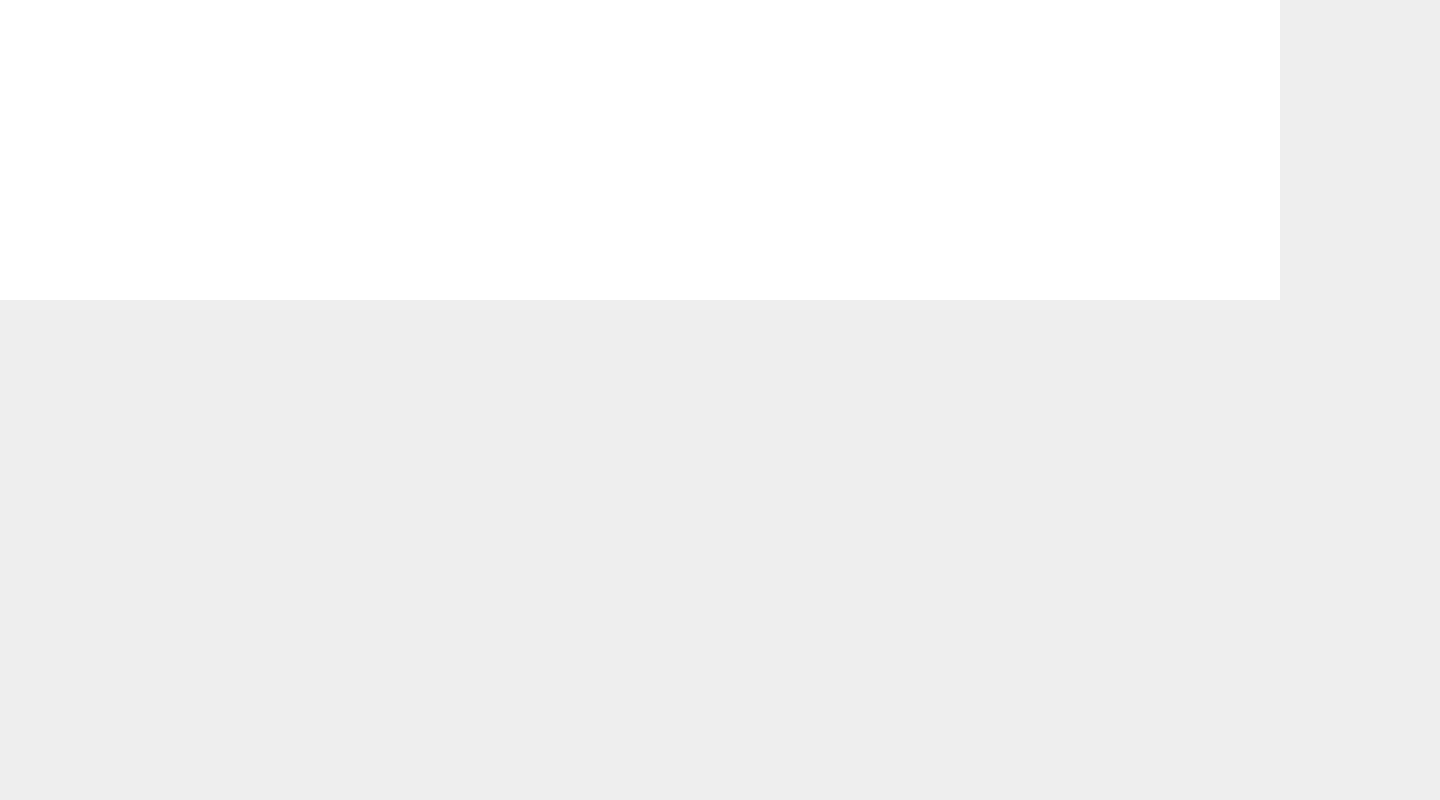
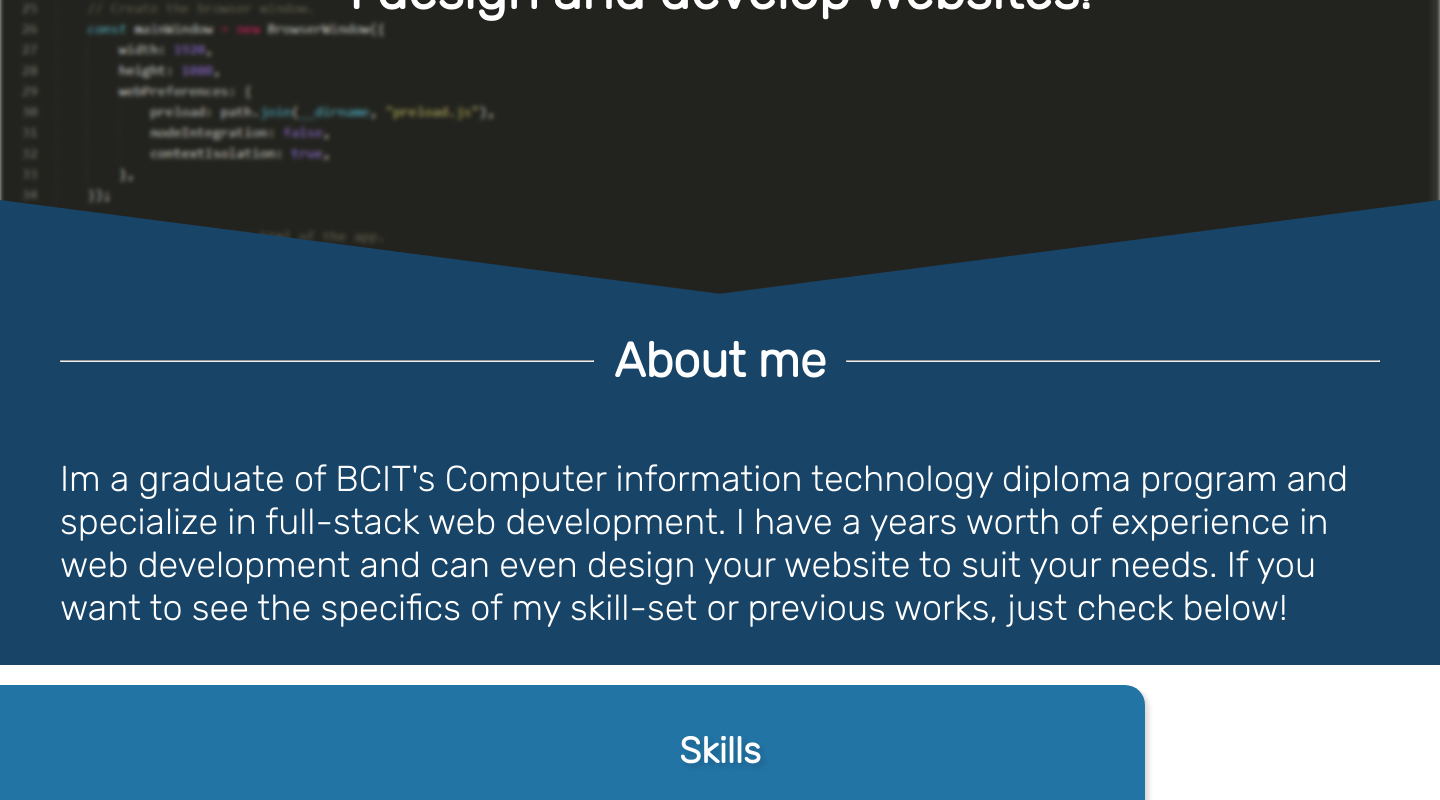
Before and after one commit to NSkelin/Web-Portfolio, a Next.js app: page /home in a window 1280 px wide. Before the commit this address had no page. Shown: the part 500-1300 px from the top of the page, 1440 px wide, since content can reach past the window. Before the commit the page ends 800 px from the top, so only its background shows below. Built offline with nearby package versions, Linux system fonts and the light colour scheme.

Commit message:
redesigned footer and renamed to home

```diff
--- /dev/null
+++ b/pages/home.jsx
@@ -0,0 +1,127 @@
+import Head from "next/head";
+import styles from "../styles/home.module.css";
+import CardHolder from "../components/cardHolder.jsx";
+import codeGearIcon from "../public/icon_gear_code.png";
+import cubeGearIcon from "../public/icon_cube_code.png";
+import serverIcon from "../public/icon_server.png";
+import emailIcon from "../public/icon_email.png";
+import githubIcon from "../public/icon_github.png";
+import linkedInIcon from "../public/icon_linkedin.png";
+import externalLinkIcon from "../public/icon_external_link.png";
+import LineTitle from "../components/lineTitle.jsx";
+import ContactMe from "../components/contactMe.jsx";
+import BackgroundCode from "../public/background_code.png";
+import TextOverImage from "../components/textOverImage.jsx";
+import PortfolioImage from "../public/Portfolio.png";
+import acceskenyaImage from "../public/acceskenya.png";
+import Link from "next/link";
+
+const skillCarder = {
+    cards: [
+        {
+            cardType: "skill",
+            title: "Front-end Development",
+            imageSource: cubeGearIcon,
+            array: ["HTML5", "CSS3", "ReactJS", "JavaScript"],
+        },
+        {
+            cardType: "skill",
+            title: "Back-end Development",
+            imageSource: codeGearIcon,
+            array: ["NodeJS", "NextJS", "Python", "Electron"],
+        },
+        {
+            cardType: "skill",
+            title: "Database & Hosting",
+            imageSource: serverIcon,
+            array: ["MySQL", "MongoDB", "FireBase", "Amazon Web Services"],
+        },
+    ],
+};
+const linkCarder = {
+    cards: [
+        {
+            cardType: "link",
+            title: "Portfolio",
+            imageSource: PortfolioImage,
+            array: [
+                {image: externalLinkIcon, link: "http://localhost:3000/"},
+                {image: githubIcon, link: "https://github.com/NSkelin/Web-Portfolio"},
+            ],
+        },
+        {
+            cardType: "link",
+            title: "AccesKenya",
+            imageSource: acceskenyaImage,
+            array: [{image: externalLinkIcon, link: "https://www.acceskenya.org/"}],
+        },
+    ],
+};
+
+const contactLinks = [
+    {text: "Github", icon: {source: githubIcon, height: 35, width: 35, alt: "Icon"}, href: "https://github.com/NSkelin"},
+    {
+        text: "LinkedIn",
+        icon: {
+            source: linkedInIcon,
+            height: 35,
+            width: 35,
+            alt: "Icon",
+        },
+        href: "https://www.linkedin.com/in/nicholas-skelin-401014173/",
+    },
+];
+
+export default function Home() {
+    return (
+        <div className={styles.container}>
+            <Head>
+                <title>NickSkelin</title>
+                <meta name="description" content="Generated by create next app" />
+                <link rel="icon" href="/favicon.ico" />
+            </Head>
+
+            <main className={styles.main}>
+                <TextOverImage
+                    imageSource={BackgroundCode}
+                    alt="Image"
+                    title="Hey, I'm Nick!"
+                    description="I design and develop websites!"
+                    layout="fill"
+                />
+                <div className={styles.about}>
+                    <LineTitle title="About me" />
+                    <p className={styles.aboutText}>
+                        Im a graduate of BCIT&apos;s Computer information technology diploma program and specialize in full-stack
+                        web development. I have a years worth of experience in web development and can even design your website to
+                        suit your needs. If you want to see the specifics of my skill-set or previous works, just check below!
+                    </p>
+                </div>
+
+                <CardHolder title="Skills" cards={skillCarder.cards} style={{direction: "left", color: "#2274a5"}} />
+                <CardHolder title="Recent works" cards={linkCarder.cards} style={{direction: "right", color: "#eb6534"}} />
+                <ContactMe links={contactLinks} />
+            </main>
+
+            <footer className={styles.footer}>
+                <p>
+                    Icons by{" "}
+                    <a href="https://icons8.com/">
+                        <b>
+                            <u>Icons8.com</u>
+                        </b>
+                    </a>
+                    . Click{" "}
+                    <Link href="/license">
+                        <a>
+                            <b>
+                                <u>here</u>
+                            </b>{" "}
+                        </a>
+                    </Link>
+                    for open source software licensing.
+                </p>
+            </footer>
+        </div>
+    );
+}
```
